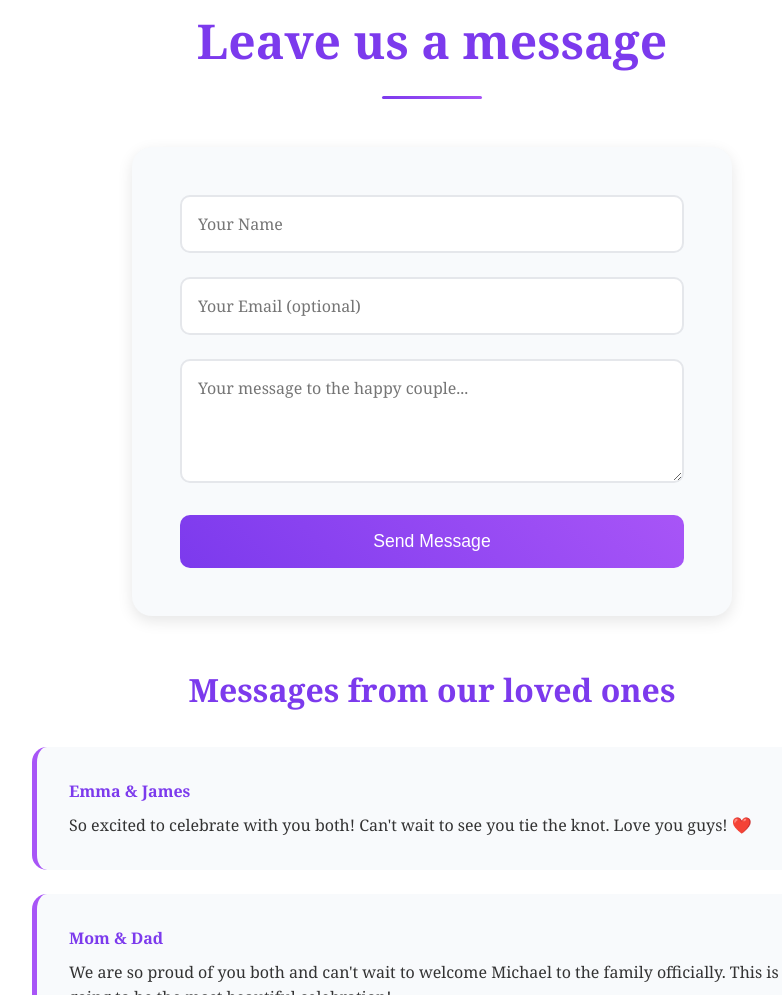
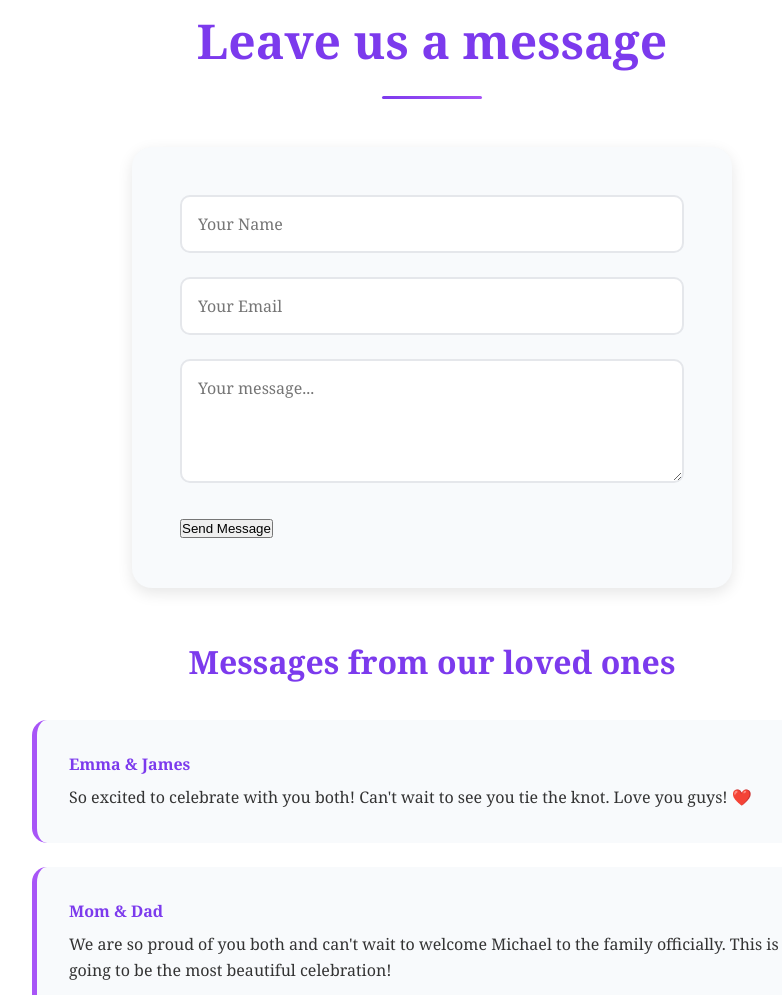
Before and after one commit to rppdev27/gatsbyjs-wedding, a Gatsby site: page / in a window 1280 px wide. Shown: the part 3936-4931 px from the top of the page, without its empty margins (208-990 px from the left). Built offline with nearby package versions, Linux system fonts and the light colour scheme; Gatsby itself is replaced by a stand-in of ours.

Commit message:
Update index.js

```diff
--- a/src/pages/index.js
+++ b/src/pages/index.js
@@ -175,53 +175,29 @@ Location: Rose Garden Chapel, San Francisco`
           name="wedding-guestbook"
           method="POST"
           data-netlify="true"
-            data-netlify-honeypot="bot-field"
+          netlify-honeypot="bot-field"
         >
-            {/* Hidden fields for Netlify */}
           <input type="hidden" name="form-name" value="wedding-guestbook" />
-            {/* Honeypot field for spam prevention */}
-            <div style={{ display: 'none' }}>
+
+          <p style={{ display: 'none' }}>
             <label>
-                Don't fill this out if you're human: <input name="bot-field" />
+              Don't fill this out: <input name="bot-field" />
             </label>
+          </p>
+
+          <div className="form-group">
+            <input type="text" name="name" placeholder="Your Name" required />
           </div>
 
           <div className="form-group">
-              <input
-                type="text"
-                name="name"
-                placeholder="Your Name"
-                required
-                disabled={formStatus === 'submitting'}
-              />
+            <input type="email" name="email" placeholder="Your Email" />
           </div>
 
           <div className="form-group">
-              <input
-                type="email"
-                name="email"
-                placeholder="Your Email (optional)"
-                disabled={formStatus === 'submitting'}
-              />
+            <textarea name="message" placeholder="Your message..." rows="4" required></textarea>
           </div>
 
-            <div className="form-group">
-              <textarea
-                name="message"
-                placeholder="Your message to the happy couple..."
-                rows="4"
-                required
-                disabled={formStatus === 'submitting'}
-              />
-            </div>
-
-            <button
-              type="submit"
-              className={`submit-button ${formStatus === 'submitting' ? 'submitting' : ''}`}
-              disabled={formStatus === 'submitting'}
-            >
-              {formStatus === 'submitting' ? 'Sending...' : 'Send Message'}
-            </button>
+          <button type="submit">Send Message</button>
         </form>
 
           {/* Sample messages to show what it looks like */}
```
Lines whose indentation alone changed are shown as unchanged.
